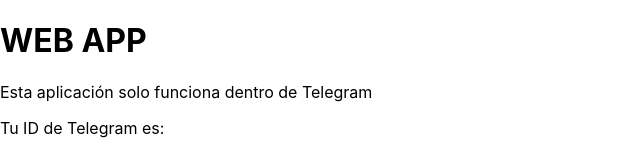
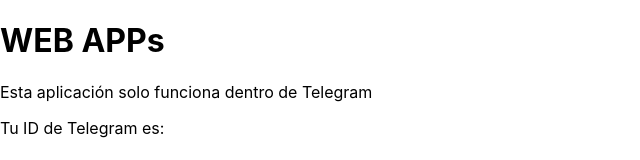
Before and after one commit to ce3900/backend-web3, a React (Create React App) app: page / in a window 1280 px wide. Shown: the top 160 px of the page, without its empty margins (0-640 px from the left). Built offline with nearby package versions, Linux system fonts and the light colour scheme.

Commit message:
Update App.js

```diff
--- a/src/App.js
+++ b/src/App.js
@@ -27,7 +27,7 @@
 
   return (
     <div>
-      <h1>WEB APP</h1>
+      <h1>WEB APPs</h1>
       <p>{message}</p>
       {startAppParam !== null && <p>Valor del parámetro startapp: {startAppParam}</p>}
       <p>Tu ID de Telegram es: {userId}</p>
```
